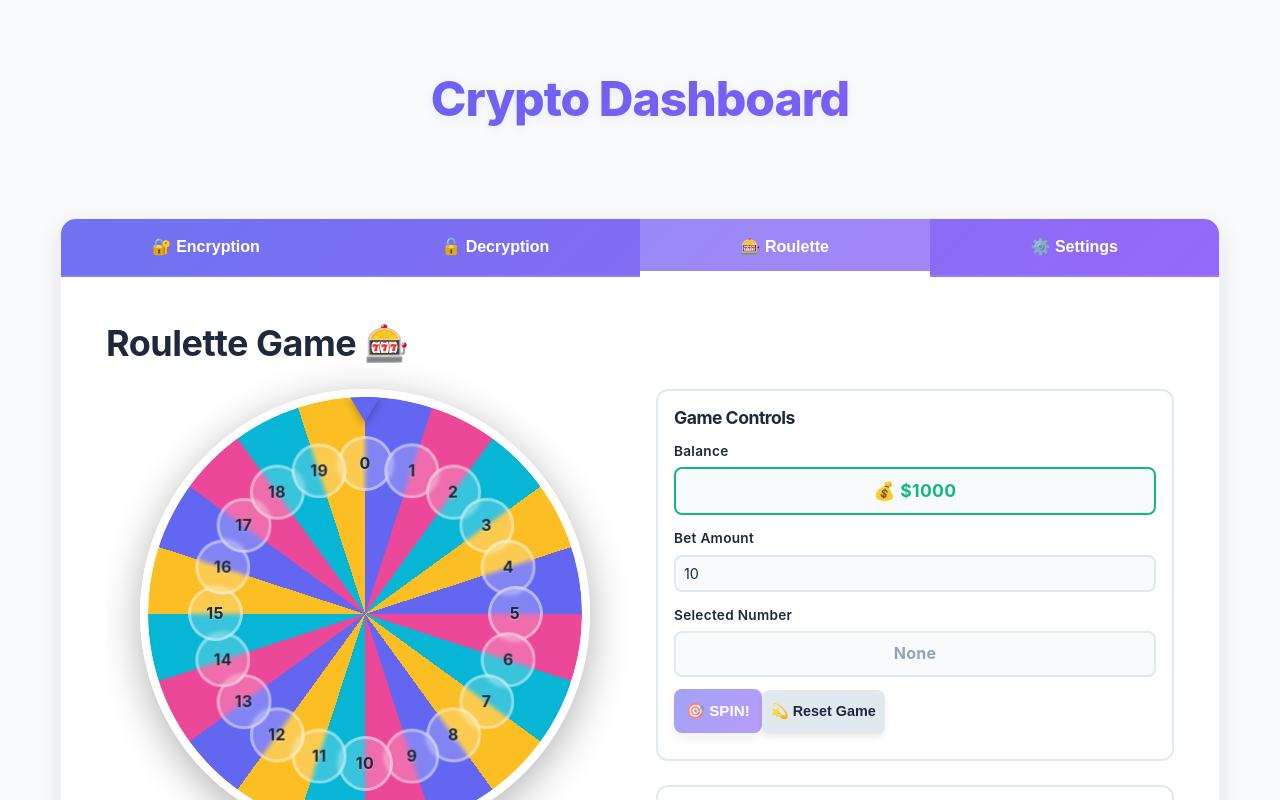
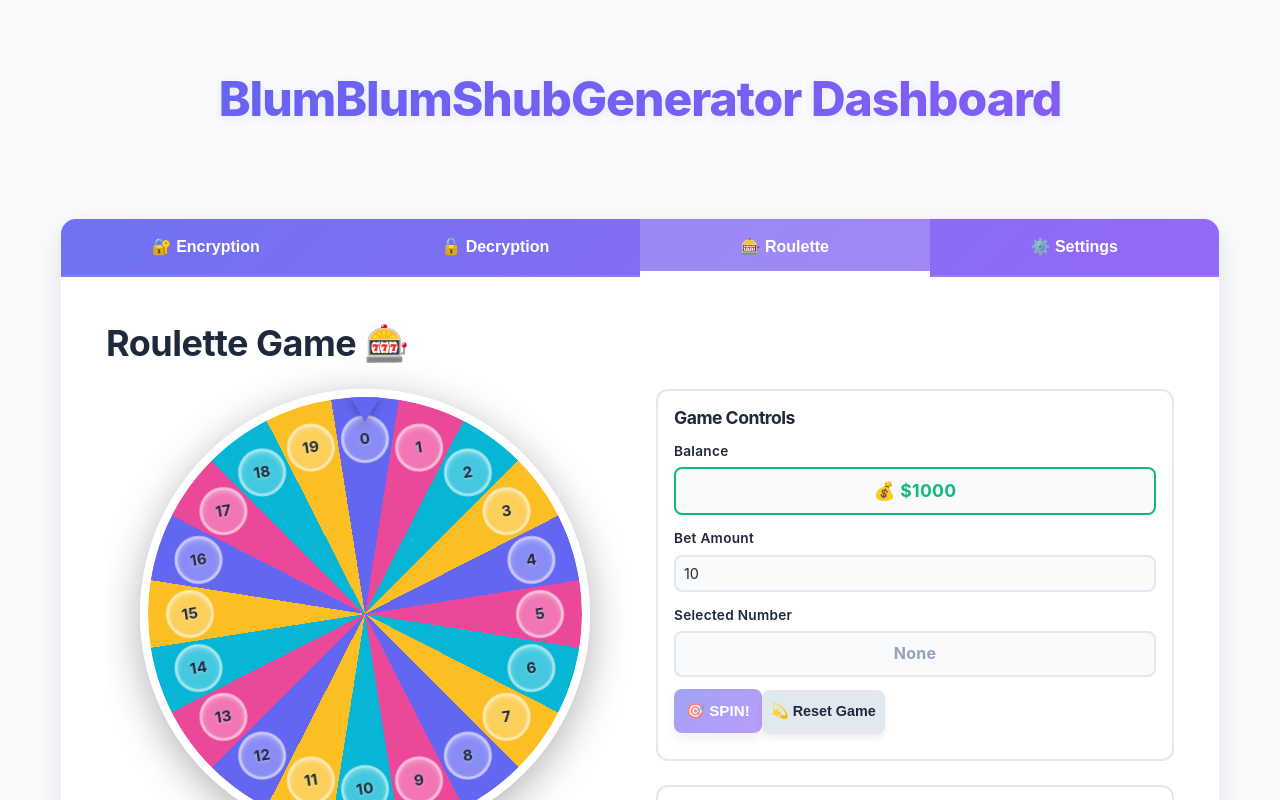
Before and after one commit to NicolescuAlexandruConstantin/Crypto-project, an Angular app in the folder fr-project/: page / in a window 1280 px wide. Both pictures are taken after a click on the button "🎰 Roulette". Shown: the top 800 px of the page. Built offline with nearby package versions, Linux system fonts and the light colour scheme.

Commit message:
Fix ui and logging
Tot ce vrei de la viata

```diff
--- a/fr-project/src/app/app.component.html
+++ b/fr-project/src/app/app.component.html
@@ -1,6 +1,6 @@
 <div class="container">
   <header class="header">
-    <h1>Crypto Dashboard</h1>
+    <h1>BlumBlumShubGenerator Dashboard</h1>
   </header>
 
   <div class="tabs-wrapper">
--- a/fr-project/src/app/components/roulette/roulette.component.html
+++ b/fr-project/src/app/components/roulette/roulette.component.html
@@ -5,14 +5,14 @@
     <!-- Roulette Wheel -->
     <div class="wheel-section">
       <div class="roulette-wheel">
-        <div class="wheel-background" [style.transform]="'rotate(' + (state.currentNumber * (360 / slots)) + 'deg)'"></div>
-        <div class="wheel-inner" [style.transform]="'rotate(' + (state.currentNumber * (360 / slots)) + 'deg)'">
+        <div class="wheel-background" [style.transform]="'rotate(' + (-(state.currentNumber * (360 / slots) + (360 / (2 * slots)))) + 'deg)'"></div>
+        <div class="wheel-inner" [style.transform]="'rotate(' + (-(state.currentNumber * (360 / slots) + (360 / (2 * slots)))) + 'deg)'">
           <!-- Numbers -->
           <div *ngFor="let i of getNumbers()"
                class="wheel-number"
                [ngClass]="{ 'selected': state.selectedNumber === i }"
                (click)="!state.isSpinning && selectNumber(i)"
-               [style.transform]="'rotate(' + (i * (360 / slots)) + 'deg) translateY(-150px) rotate(-' + (i * (360 / slots)) + 'deg)'">
+               [style.transform]="'rotate(' + ((i * (360 / slots)) + (360 / (2 * slots))) + 'deg) translateY(-175px) rotate(-' + ((i * (360 / slots)) + (360 / (2 * slots))) + 'deg)'">
             {{ i }}
           </div>
         </div>
@@ -155,7 +155,7 @@
   <div class="rules-section">
     <h3>Game Rules</h3>
     <ul>
-      <li>🎲 Click on a number (0-35) to select your bet</li>
+      <li>🎲 Click on a number (0-19) to select your bet</li>
       <li>💰 Set your bet amount (you win 36x your bet if correct)</li>
       <li>🔐 Numbers generated using Blum Blum Shub cryptographic generator</li>
       <li>📊 Adjust P, Q, and Seed for different random sequences</li>
--- a/fr-project/src/app/components/roulette/roulette.component.scss
+++ b/fr-project/src/app/components/roulette/roulette.component.scss
@@ -114,34 +114,35 @@
 
   .wheel-number {
     position: absolute;
-    width: 55px;
-    height: 55px;
+    width: 48px;
+    height: 48px;
     display: flex;
     align-items: center;
     justify-content: center;
     font-weight: bold;
-    font-size: 1rem;
-    background: rgba(255, 255, 255, 0.2);
-    border: 3px solid rgba(255, 255, 255, 0.4);
+    font-size: 0.95rem;
+    background: rgba(255, 255, 255, 0.25);
+    border: 3px solid rgba(255, 255, 255, 0.5);
     border-radius: 50%;
     color: #1e293b;
-    text-shadow: 0 1px 2px rgba(255, 255, 255, 0.3);
+    text-shadow: 0 1px 3px rgba(255, 255, 255, 0.4);
     backdrop-filter: blur(2px);
     cursor: pointer;
     transition: var(--transition);
+    box-shadow: inset 0 2px 4px rgba(255, 255, 255, 0.3);
 
     &:hover {
-      background: rgba(255, 255, 255, 0.3);
-      border-color: rgba(255, 255, 255, 0.6);
+      background: rgba(255, 255, 255, 0.35);
+      border-color: rgba(255, 255, 255, 0.7);
       transform: scale(1.15);
     }
 
     &.selected {
-      background: #fbbf24;
-      color: #1e293b;
+      background: #10b981;
+      color: white;
       font-weight: 900;
-      border-color: #fbbf24;
-      box-shadow: 0 0 20px rgba(251, 191, 36, 0.8), inset 0 0 10px rgba(255, 255, 255, 0.5);
+      border-color: #059669;
+      box-shadow: 0 0 25px rgba(16, 185, 129, 0.9), inset 0 2px 6px rgba(255, 255, 255, 0.6);
       transform: scale(1.25);
     }
   }
--- a/fr-project/src/app/components/roulette/roulette.component.ts
+++ b/fr-project/src/app/components/roulette/roulette.component.ts
@@ -94,6 +94,8 @@ export class RouletteComponent implements OnInit {
 
       if (rotations > maxRotations) {
         clearInterval(interval);
+        // Set to winning number to align with pointer
+        this.state.currentNumber = winningNumber;
         this.state.result = winningNumber;
         this.state.isSpinning = false;
         this.evaluateResult(winningNumber);
```
